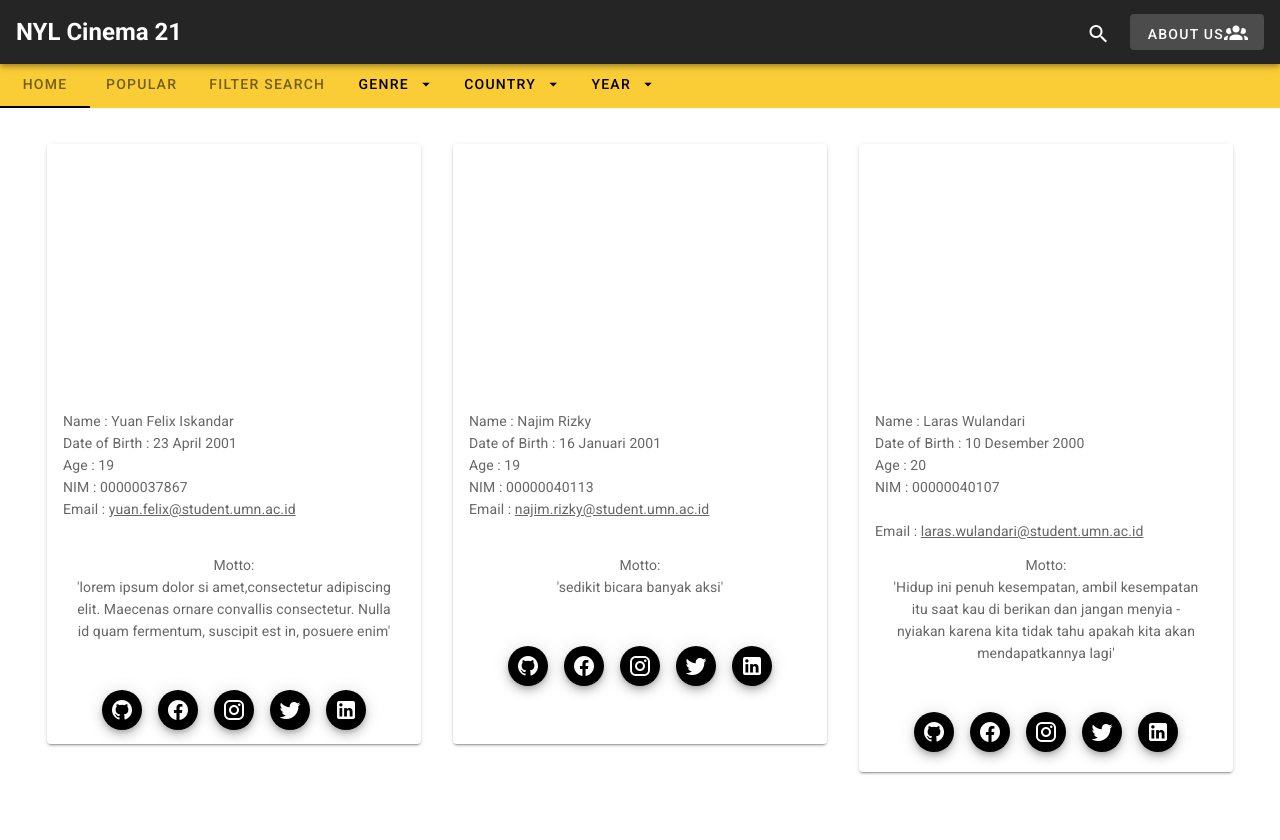
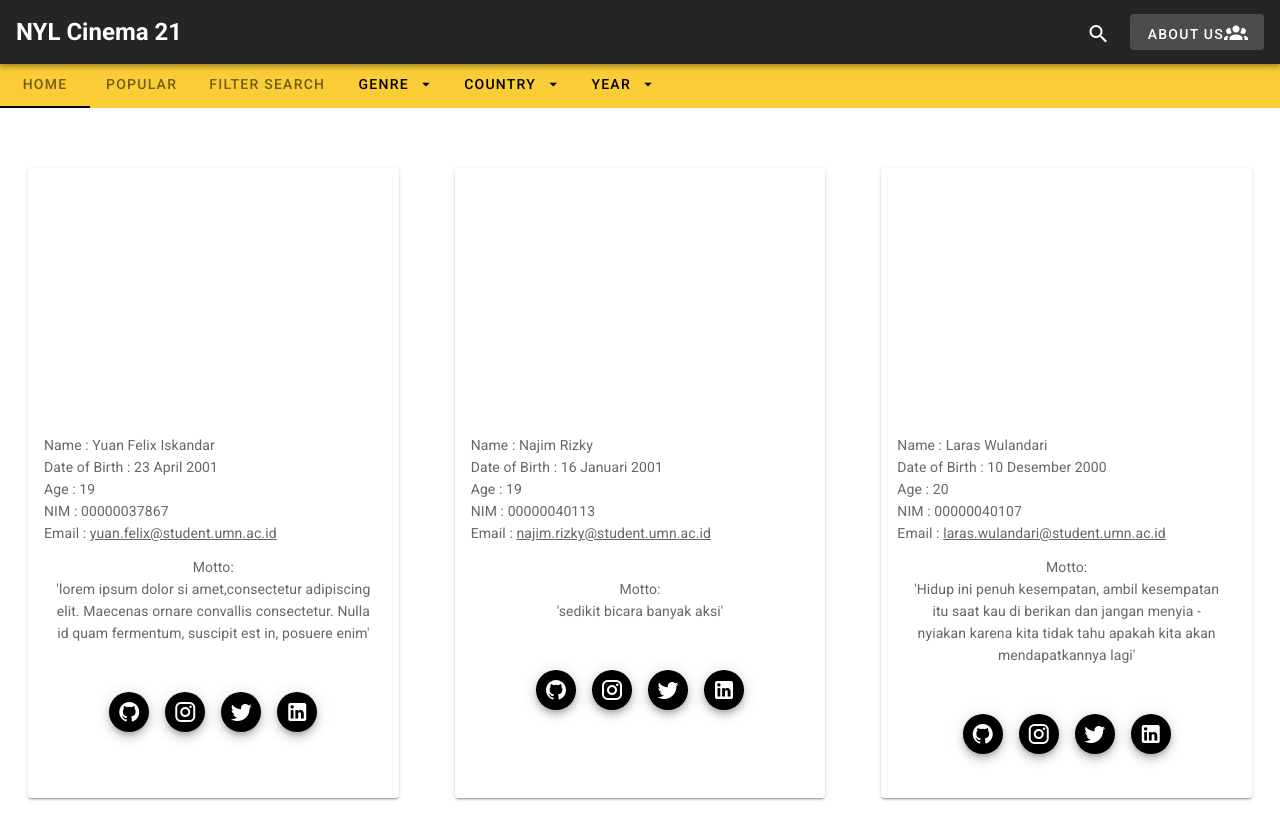
Before and after one commit to najimRizky/NYL-Cinema21, a Vue app: page /about in a window 1280 px wide. Shown: the top 840 px of the page. Built offline with nearby package versions, Linux system fonts and the light colour scheme.

Commit message:
About layout

```diff
--- a/src/views/About.vue
+++ b/src/views/About.vue
@@ -1,32 +1,16 @@
 <template>
   <div>
+    <v-container fluid>
       <v-layout row wrap justify-center>
-    <div class="about">
-    <v-card
-    height="600"
-    :loading="loading"
-    class="mx-4 my-12"
-    max-width="374"
-  >
-    <template slot="progress">
-      <v-progress-linear
-        color="deep-purple"
-        height="10"
-        indeterminate
-      ></v-progress-linear>
-    </template>
-
-    <v-img
-      height="250"
-      src="@/assets/yuan.jpg"
-    ></v-img>
-
+        <v-col class="about" md="4" sm="6" cols="12">
+        <v-card height="630" :loading="loading" class="mx-4 my-12" >
+        <v-img  height="250"  src="@/assets/yuan.jpg"></v-img>
         <v-card-text>
         <div> Name : Yuan Felix Iskandar </div>
         <div> Date of Birth : 23 April 2001 </div>
         <div> Age  : 19  </div>
         <div> NIM  : 00000037867 </div>
-    <div> Email : <u>yuan.felix@student.umn.ac.id</u></div><br>
+        <div> Email : <u>yuan.felix@student.umn.ac.id</u></div>
         <div> <v-col cols="12" align="center">
             Motto: <br>
           'lorem ipsum dolor si amet,consectetur adipiscing elit. Maecenas ornare convallis consectetur.
@@ -39,13 +23,6 @@
             <v-btn class="mx-2" fab dark small color="black">
               <v-icon dark>
                 mdi-github
-          </v-icon>
-        </v-btn>
-      </a>
-       <a href="https://www.facebook.com/bruceyu.lee/" target="blank">
-        <v-btn class="mx-2" fab dark small color="black">
-          <v-icon dark>
-            mdi-facebook
               </v-icon>
             </v-btn>
           </a>
@@ -73,15 +50,10 @@
           </v-col>
         </v-card-actions>
       </v-card>
-  </div>
+      </v-col>
 
-  <div class="about">
-    <v-card
-    height="600"
-    :loading="loading"
-    class="mx-4 my-12"
-    max-width="374"
-  >
+      <v-col class="about" md="4" sm="6" cols="12">
+        <v-card  height="630"  :loading="loading"  class="mx-4 my-12" >
         <template slot="progress">
           <v-progress-linear
             color="deep-purple"
@@ -90,10 +62,7 @@
           ></v-progress-linear>
         </template>
 
-    <v-img
-      height="250"
-      src="@/assets/yuan.jpg"
-    ></v-img>
+        <v-img  height="250"  src="@/assets/yuan.jpg"></v-img>
 
         <v-card-text>
         <div> Name : Najim Rizky </div>
@@ -112,13 +81,6 @@
             <v-btn class="mx-2" fab dark small color="black">
               <v-icon dark>
                 mdi-github
-          </v-icon>
-        </v-btn>
-      </a>
-       <a href="">
-        <v-btn class="mx-2" fab dark small color="black">
-          <v-icon dark>
-            mdi-facebook
               </v-icon>
             </v-btn>
           </a>
@@ -146,21 +108,13 @@
           </v-col>
         </v-card-actions>
       </v-card>
-  </div>
+      </v-col>
 
 
-  <div class="about">
-    <v-card
-    :loading="loading"
-    class="mx-4 my-12"
-    max-width="374"
-  >
+      <v-col class="about" md="4" sm="6" cols="12">
+        <v-card height="630"  :loading="loading"  class="mx-4 my-12" >
         <template slot="progress">
-      <v-progress-linear
-        color="deep-purple"
-        height="10"
-        indeterminate
-      ></v-progress-linear>
+          <v-progress-linear  color="deep-purple"  height="10"  indeterminate></v-progress-linear>
         </template>
 
         <v-img
@@ -172,7 +126,7 @@
         <div> Name : Laras Wulandari </div>
         <div> Date of Birth : 10 Desember 2000 </div>
         <div> Age  : 20  </div>
-    <div> NIM  : 00000040107 </div><br>
+        <div> NIM  : 00000040107 </div>
         <div> Email : <u>laras.wulandari@student.umn.ac.id</u></div>
         <div> <v-col cols="12" align="center">
             Motto: <br>
@@ -182,17 +136,10 @@
 
         <v-card-actions>
           <v-col cols="12" align="center">
-      <a href="">
+          <a href="" target="blank">
             <v-btn class="mx-2" fab dark small color="black">
               <v-icon dark>
                 mdi-github
-          </v-icon>
-        </v-btn>
-      </a>
-       <a href="">
-        <v-btn class="mx-2" fab dark small color="black">
-          <v-icon dark>
-            mdi-facebook
               </v-icon>
             </v-btn>
           </a>
@@ -203,14 +150,14 @@
               </v-icon>
             </v-btn>
           </a>
-       <a href="">
+          <a href="" target="blank">
             <v-btn class="mx-2" fab dark small color="black">
               <v-icon dark>
                 mdi-twitter
               </v-icon>
             </v-btn>
           </a>
-       <a href="">
+          <a href="" target="blank">
             <v-btn class="mx-2" fab dark small color="black">
               <v-icon dark>
                 mdi-linkedin
@@ -220,8 +167,10 @@
           </v-col>
         </v-card-actions>
       </v-card>
-  </div>
+      </v-col>
+
       </v-layout>
+    </v-container>
   </div>
 </template>
 
--- a/src/views/Filtersearch.vue
+++ b/src/views/Filtersearch.vue
@@ -5,16 +5,16 @@
                 <h2>Filter Search</h2>
                 <v-row>
                     <v-col cols="12"  style="margin-bottom: -30px">
-                        <v-select :items="genres" label="Genre 1" outlined></v-select>
+                        <v-autocomplete :items="genres" label="Genre 1" outlined v-model="genre1Choose"></v-autocomplete>
                     </v-col>
                     <v-col cols="12" style="margin-bottom: -30px">
-                        <v-select :items="items" label="Genre 2" outlined></v-select>
+                        <v-autocomplete :items="genres" label="Genre 2" outlined v-model="genre2Choose"></v-autocomplete>
                     </v-col>
                     <v-col cols="12"  style="margin-bottom: -30px">
-                        <v-select :items="years" label="Year" outlined></v-select>
+                        <v-autocomplete :items="years" label="Year" outlined v-model="yearChoose"></v-autocomplete>
                     </v-col>
                     <v-col cols="12" style="margin-bottom: -30px">
-                        <v-select :items="countries" label="Country" outlined></v-select>
+                        <v-autocomplete :items="countries" label="Country" outlined v-model="countryChoose"></v-autocomplete>
                     </v-col>
                     <v-col cols="12">
                         <v-btn color="primary" width="100%">Search</v-btn>
@@ -27,8 +27,23 @@
 </template>
 
 <script>
+    import Vue from 'vue'
+    import axios from 'axios'
+    import VueAxios from 'vue-axios'
+    Vue.use(VueAxios, axios)
     export default {
-
+        data: () => ({
+            genres: ['Action', 'Adventure', 'Animation', 'Comedy', 'Crime', 'Documentary', 'Drama', 'Family', 'Fantasy', 'History', 'Horror', 'Music', 'Mystery', 'Romance', 'Science Fiction', 'TV Movie', 'Thriller', 'War', 'Western'],
+            years: undefined,
+            countries: undefined,
+            genre1Choose: null,
+            genre2Choose: null,
+            yearChoose: null,
+            countryChoose: null
+        }),
+        mounted(){
+            console.log(this.genres.length)
+        }
     }
 </script>
 
--- a/src/views/Genreview.vue
+++ b/src/views/Genreview.vue
@@ -16,7 +16,7 @@
         <v-container fluid>
             <v-row>
                 <v-col lg="2" md="3" sm="4" cols="6" v-for="item in dataUtamaGenre.results" v-bind:key="item.id" >
-                    <v-card height="550px">
+                    <v-card height="550px" loading="true">
                         <v-tooltip bottom>
                             <template v-slot:activator="{ on, attrs }">
                                 <v-img  v-bind="attrs" v-on="on" v-bind:src="getPoster(item.poster_path)" height="350px" @click="gotoDetails(item.id)" style="cursor: pointer"></v-img>
--- a/src/views/Movdetails.vue
+++ b/src/views/Movdetails.vue
@@ -1,50 +1,28 @@
 <template>
     <div>
-        <!--div v-if="dataMovie.backdrop_path == null || dataMovie.poster_path == null" :style="{'background-image': `url(${'https://picsum.photos/1280/720'})`, 'background-size' : '100%' }">
-            <div :style="{'backdrop-filter': 'blur(10px)', 'background-color': 'rgba(0,0,0,0.4)'}">
-                <v-container id="movDetails" >
-                    <v-row >
-                        <v-col md="5" xs="12">
-                            <v-img v-bind:src="getPoster(dataMovie.poster_path)" width="400px" />
-                        </v-col>
-                        <v-col md="6" xs="12" class="ml-3">
-                            <v-row>
-                                <h2>{{dataMovie.title}}</h2> <h2 v-if="dataMovie.release_date != null" class="ml-2" style="font-weight: normal">({{dataMovie.release_date.substring(0, 4)}})</h2>
-                            </v-row>
-                            <v-row class="mb-2" v-if="dataMovie.genres != null">
-                                <v-chip class=" ma-1" color="white" label outlined v-for="item in dataMovie.genres" v-bind:key="item.id" @click="gotoGenre(item.name)"><v-icon left> mdi-label</v-icon>{{item.name}}</v-chip>
-                            </v-row>
-                            <v-row v-if="dataMovie.vote_average != null">
-                                <span><v-icon color="yellow" class="mb-1">mdi-star-box</v-icon> {{dataMovie.vote_average}}/10 From {{dataMovie.vote_count}} Users </span>
-                            </v-row>
-                            <v-row v-if="dataMovie.production_companies != ''">
-                                <span><v-icon color="red" class="mb-1" >mdi-map-marker-radius</v-icon> {{dataMovie.production_companies[0].origin_country}}</span>
-                            </v-row>
-                            <v-row v-if="dataMovie.runtime != null">
-                                <p><v-icon color="green" class="mb-1"> mdi-clock-time-three</v-icon> {{dataMovie.runtime}}m</p>
-                            </v-row>
-                            <v-row v-if="dataMovie.release_date != null">
-                                <h3>Release Date</h3>
-                            </v-row>
-                            <v-row v-if="dataMovie.release_date != null">
-                                <p>{{dataMovie.release_date}}</p>
-                            </v-row>
-                            <v-row v-if="dataMovie.overview != null">
-                                <h3>Overview</h3>
-                                <p>{{dataMovie.overview}}</p>
-                            </v-row>
-                        </v-col>
-                    </v-row>
-                </v-container>
-            </div>
-        </div-->
-
         <div :style="{'background-image': getBackdrop(dataMovie.backdrop_path), 'background-size' : '100%' }">
             <div :style="{'backdrop-filter': 'blur(10px)', 'background-color': 'rgba(0,0,0,0.4)'}">
                 <v-container id="movDetails" >
                     <v-row >
-                        <v-col md="5" xs="12">
+                        <v-col md="5" sm="5" cols="12" >
                             <v-img v-bind:src="getPoster(dataMovie.poster_path)" />
+                            <!--v-hover>
+                                <template v-slot:default="{ hover }">
+                                    <v-card class="mx-auto" max-width="344">
+                                    <v-img v-bind:src="getPoster(dataMovie.poster_path)"/>
+                                    <v-fade-transition>
+                                        <v-overlay v-if="hover" absolute color="white">
+                                            <v-dialog v-model="dialog" width="600px">
+                                                <template v-slot:activator="{ on, attrs }">
+                                                    <v-btn color="black" dark v-bind="attrs" v-on="on">See Trailer</v-btn>
+                                                </template>
+                                                <iframe v-if="dialog && hover" width="420" height="345" v-bind:src="urlTrailer()"></iframe>
+                                            </v-dialog>
+                                        </v-overlay>
+                                    </v-fade-transition>
+                                    </v-card>
+                                </template>
+                            </v-hover-->
                         </v-col>
                         <v-col md="6" xs="12" class="ml-3">
                             <v-row>
@@ -135,6 +113,7 @@
             dataTrailer: undefined,
             dataCast: undefined,
             dialog: false,
+            overlay: false,
         }),
         mounted(){
             this.idMovie = this.$route.params.id;
```
Lines whose indentation alone changed are shown as unchanged.
